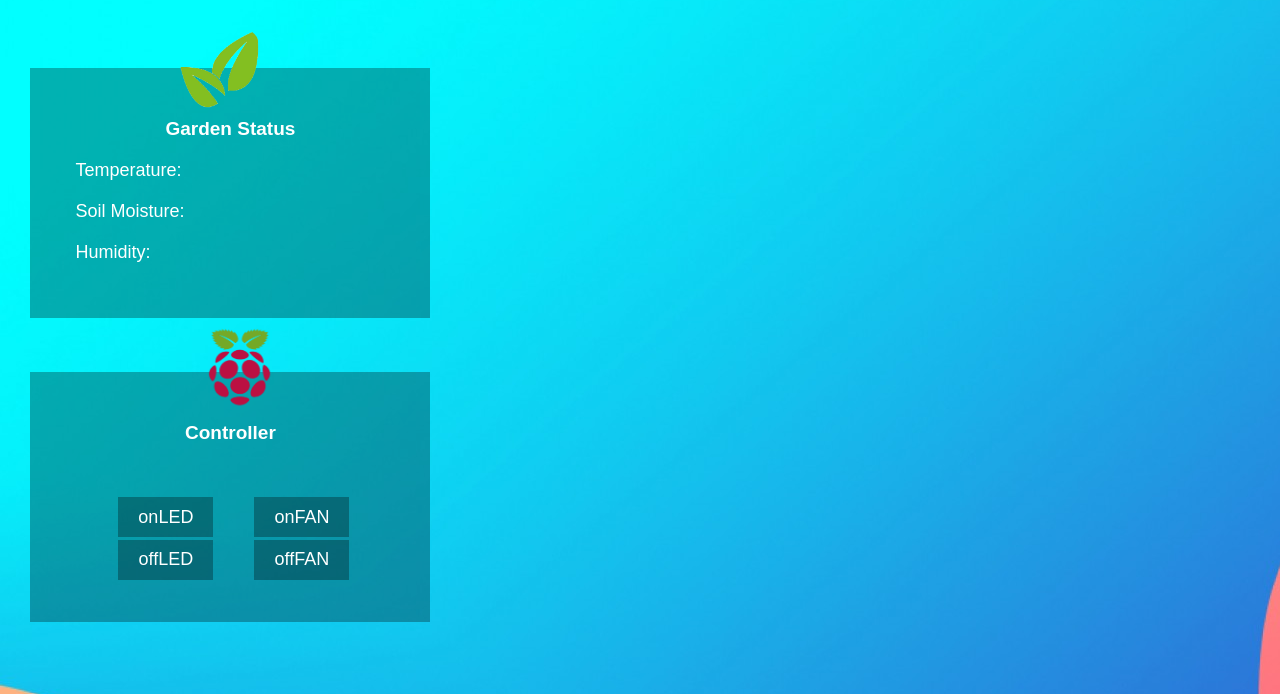
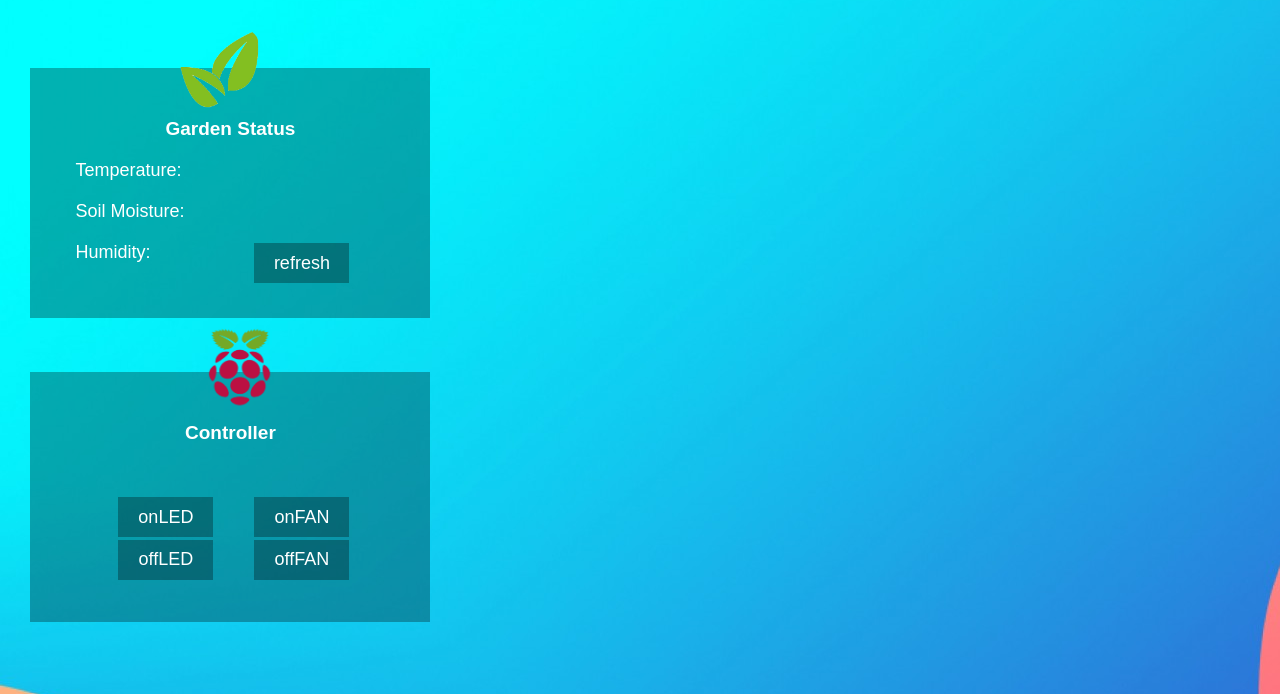
Before and after one commit to Daniellee17/DJANGO-RaspberryPi4-IOT, a Django app: page / in a window 1280 px wide. Shown: the part 63-757 px from the top of the page. Run offline with Django 3.2, Linux system fonts and the light colour scheme.

Commit message:
added refresh

```diff
--- a/blinkled/assets/styles.css
+++ b/blinkled/assets/styles.css
@@ -81,6 +81,22 @@
 
     .valuesBox a:hover {
       color: #39dc79;
+    }
+
+    .valuesBox input[type="submit"] {
+      border: none;
+      outline: none;
+      height: 40px;
+      background: rgba(0, 0, 0, 0.3);
+      color: #fff;
+      font-size: 18px;
+      border-radius: 0px;
+    }
+
+    .valuesBox input[type="submit"]:hover {
+      cursor: pointer;
+      background: #39dc79;
+      color: #000;
     }
 
     .controllerBox {
--- a/blinkled/led/templates/main.html
+++ b/blinkled/led/templates/main.html
@@ -23,7 +23,9 @@
     <li><a>Soil Moisture:<a></li>
     <li><a>Humidity: <a></li>
   </ul>
-
+  <form method='get'>
+    <input type='submit' class="btn" Style="position:absolute; top:70%; left:56%" name="refresh_btn" value="refresh"></button>
+  </form>
 </div>
 
 <div class="controllerBox">
--- a/blinkled/led/views.py
+++ b/blinkled/led/views.py
@@ -16,6 +16,10 @@
     if (request.GET.get('offFAN_btn')):
         print("The fan is OFF")
 
+    if (request.GET.get('refresh_btn')):
+        print("Page refreshed!")
+
+
     while True:
         return render(request, 'main.html')
 
```
Lines whose indentation alone changed are shown as unchanged.
